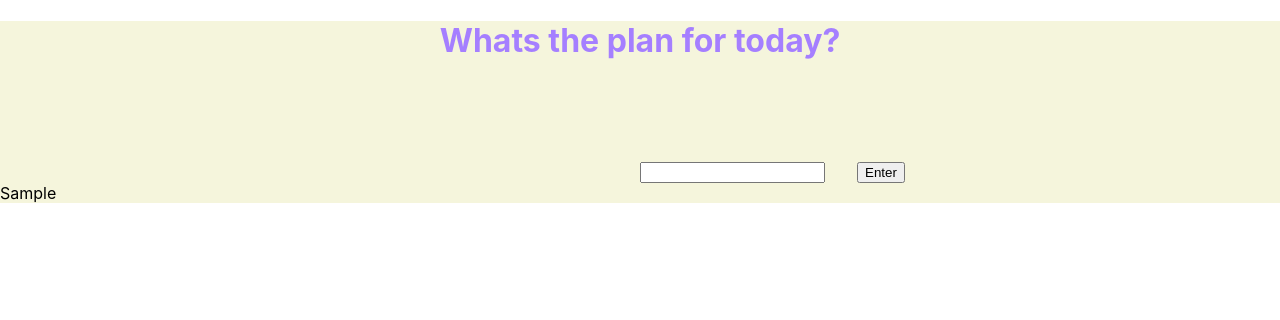
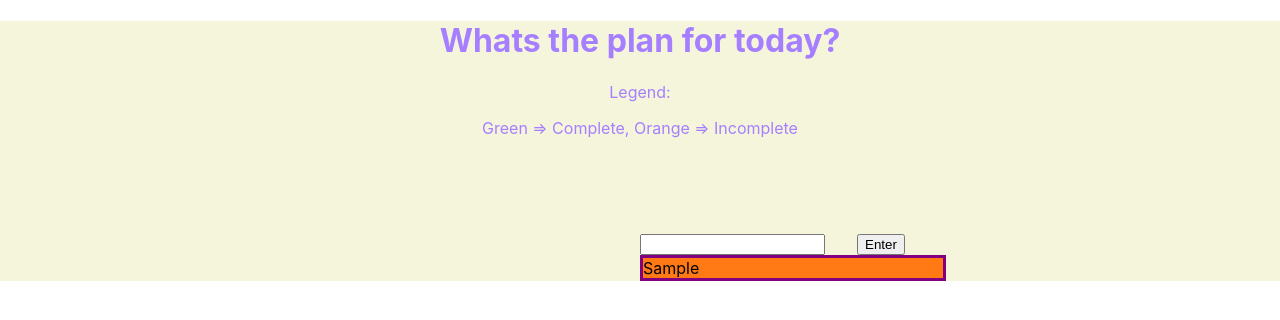
Before and after one commit to shreyaajainn31/todo-list, a React (Create React App) app: page / in a window 1280 px wide. Both pictures are taken after typing "Sample" into the empty fields and a click on the button "Enter". Shown: the top 320 px of the page. Built offline with nearby package versions, Linux system fonts and the light colour scheme.

Commit message:
user can now see which tasks are complete, which are not. Provided color scheme for the same.

```diff
--- a/src/components/Todo.js
+++ b/src/components/Todo.js
@@ -10,7 +10,7 @@ export default function Todo({todos, completeTodo}){
     });
 
     return todos.map((todo,index) => (
-        <div className={todo.isComplete ? 'todo-row complete' : 'todo-row'} key = {index} >
+        <div className={todo.isComplete ? 'todo-row-complete' : 'todo-row'} key = {index} >
             <div key = {todo.id} onClick={()=>completeTodo(todo.id)}>
                 {todo.text}
             </div>
--- a/src/components/TodoForm.css
+++ b/src/components/TodoForm.css
@@ -7,3 +7,21 @@
     margin-left: 40rem;
     margin-top: 5rem;
 }
+.todo-tasks{
+    width: 300px;
+    border: solid red 2px;
+}
+
+.todo-row-complete{
+    margin-left: 42rem;
+    width: 300px;
+    border: solid green ;
+    background-color: greenyellow;
+
+}
+.todo-row{
+    margin-left: 40rem;
+    width: 300px;
+    border: solid purple ;
+    background-color: rgb(255, 122, 20);
+}
--- a/src/components/TodoList.js
+++ b/src/components/TodoList.js
@@ -11,7 +11,6 @@ export default function TodoList(){
         }
         const newTodos = [todo, ...todos];
         setTodos(newTodos);
-        console.log(...todos)
     };
 
     const completeTodo = id => {
@@ -28,8 +27,11 @@ export default function TodoList(){
     return (
        <div>
          <h1 className='Header'>Whats the plan for today? </h1>
+
+         <p className="Header"> Legend: </p>
+         <p className="Header"> Green => Complete, Orange => Incomplete </p>
          <TodoForm onSubmit = {addTodo}/>
-         <Todo
+         <Todo className = "todo-tasks"
          todos = {todos}
          completeTodo={completeTodo}
          />
```
